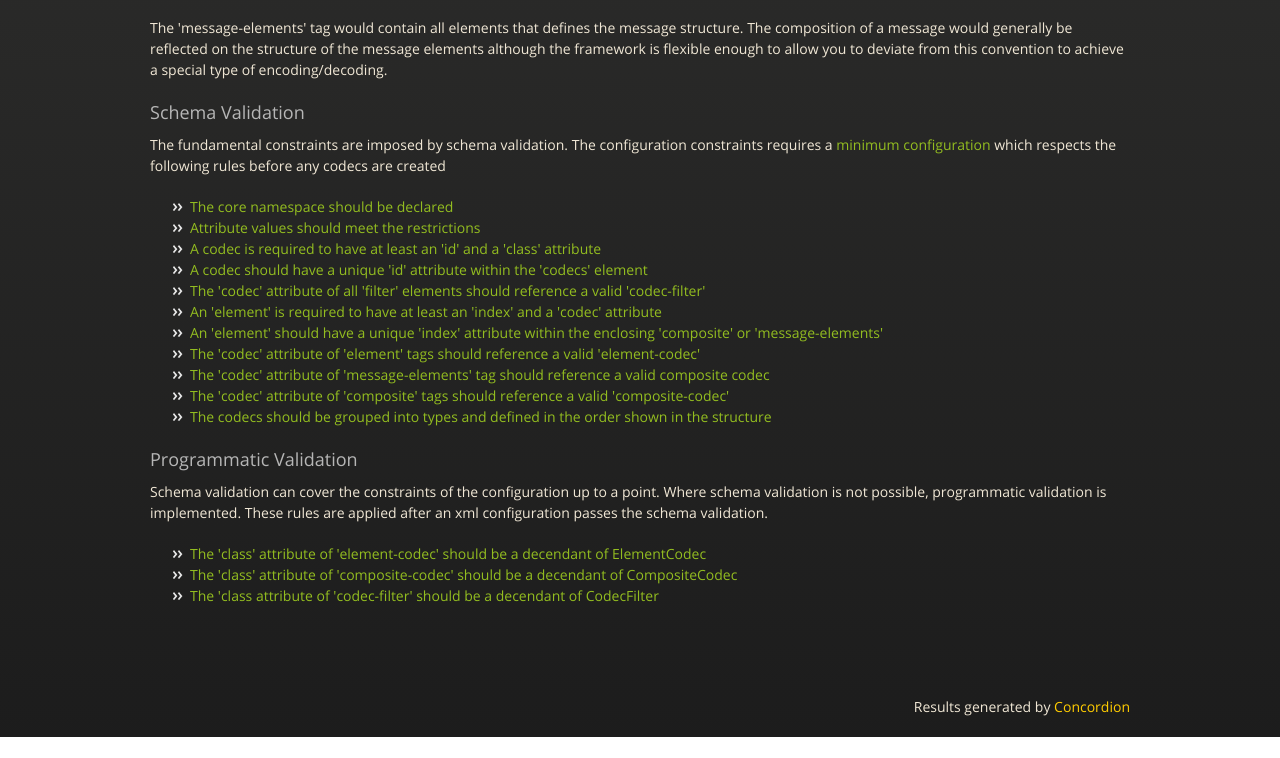
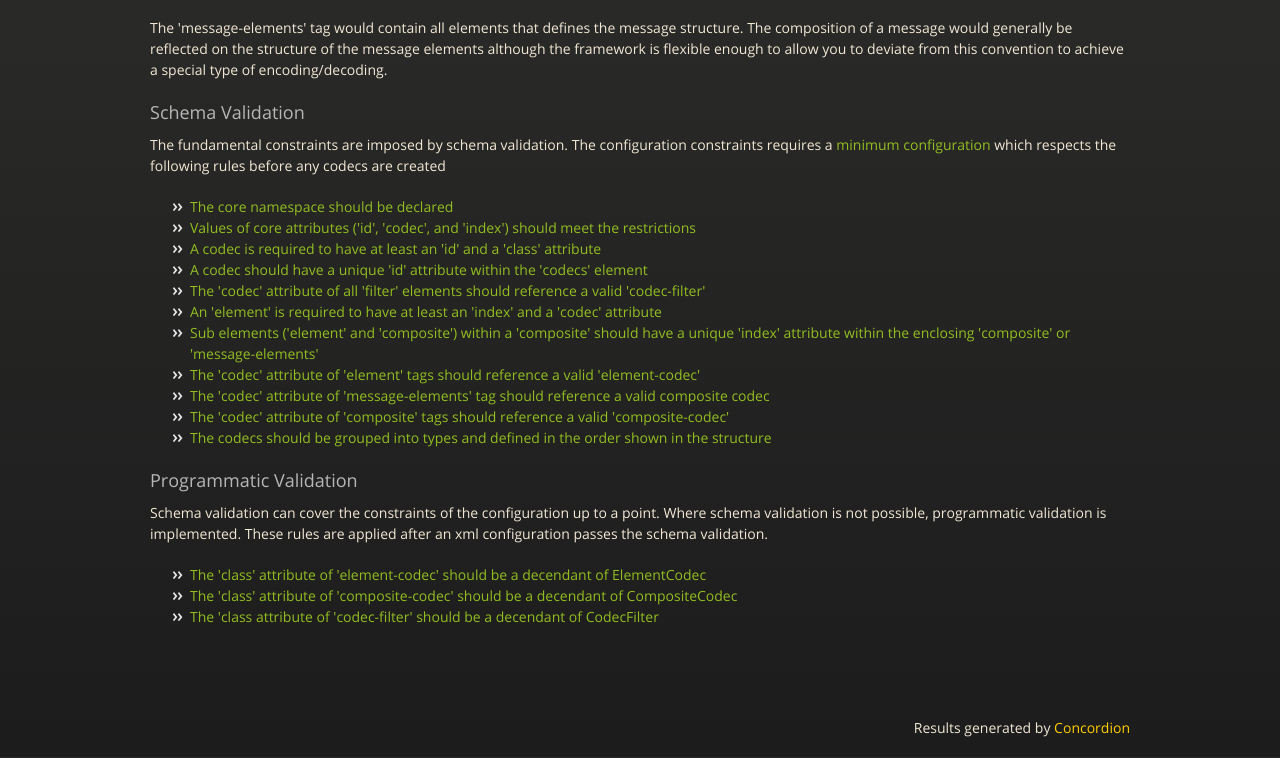
Before and after one commit to chiknrice/djeng, a plain HTML site: page latest/org/chiknrice/djeng/specs/config/Config.html in a window 1280 px wide. Shown: the part 843-1601 px from the top of the page. Before the commit the page ends 1580 px from the top, so only its background shows below. Drawn offline with Linux system fonts and the light colour scheme.

Commit message:
update concordion spec result

```diff
--- a/latest/org/chiknrice/djeng/specs/config/Config.html
+++ b/latest/org/chiknrice/djeng/specs/config/Config.html
@@ -88,8 +88,8 @@
     before any codecs are created
 </p><ul>
     <li><a href="ValidNamespaceSpec.html" c:run="concordion" class="success">The core namespace should be declared</a></li>
-    <li><a href="ValidIdentifiersSpec.html" c:run="concordion" class="success">Attribute values should meet the restrictions</a></li>
-
+    <li><a href="ValidIdentifiersSpec.html" c:run="concordion" class="success">Values of core attributes ('id', 'codec', and 'index')
+        should meet the restrictions</a></li>
     <li><a href="MinimumCodecConfigSpec.html" c:run="concordion" class="success">A codec is required to have at least an 'id' and a
         'class' attribute</a></li>
     <li><a href="UniqueCodecIdSpec.html" c:run="concordion" class="success">A codec should have a unique 'id' attribute within the
@@ -100,8 +100,9 @@
 
     <li><a href="MinimumElementConfigSpec.html" c:run="concordion" class="success">An 'element' is required to have at least an
         'index' and a 'codec' attribute</a></li>
-    <li><a href="UniqueElementIndexSpec.html" c:run="concordion" class="success">An 'element' should have a unique 'index' attribute
-        within the enclosing 'composite' or 'message-elements'</a></li>
+    <li><a href="UniqueElementIndexSpec.html" c:run="concordion" class="success">Sub elements ('element' and 'composite') within a
+        'composite' should have a unique 'index' attribute within the enclosing 'composite' or 'message-elements'</a>
+    </li>
     <li><a href="ElementReferenceSpec.html" c:run="concordion" class="success">The 'codec' attribute of 'element' tags should reference
         a valid 'element-codec'</a>
     </li>
@@ -126,7 +127,7 @@
         decendant of ElementCodec</a></li>
     <li><a href="ValidCompositeCodecSpec.html" c:run="concordion" class="success">The 'class' attribute of 'composite-codec' should be a
         decendant of CompositeCodec</a></li>
-    <li><a href="ValidCodecFilterSpec.html" c:run="concordion" class="success">The 'class attribute of 'codec-filter' should be a decendant
-        of CodecFilter</a></li>
+    <li><a href="ValidCodecFilterSpec.html" c:run="concordion" class="success">The 'class attribute of 'codec-filter' should be a
+        decendant of CodecFilter</a></li>
 </ul></section><div class="footer right">Results generated by <a href="http://www.concordion.org">Concordion</a></div></div></body>
 </html>
```
